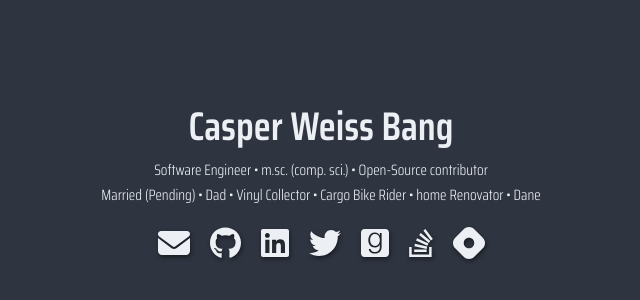
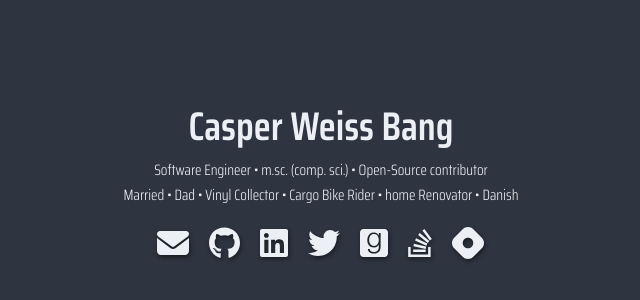
Before and after one commit to C0DK/C0DK.github.io, a React (Create React App) app: page / in a window 1280 px wide. Shown: the part 216-516 px from the top of the page, without its empty margins (319-959 px from the left). Built offline with nearby package versions, Linux system fonts and the light colour scheme.

Commit message:
Update married state (waay to late)

```diff
--- a/src/components/TagLine.tsx
+++ b/src/components/TagLine.tsx
@@ -8,12 +8,12 @@ const TagLine = () => (<>
     <Tag>Open-Source contributor</Tag>
   </TagRow>
   <TagInnerRow>
-    <Tag>Married (Pending)</Tag>
+    <Tag>Married</Tag>
     <Tag>Dad</Tag>
     <Tag>Vinyl Collector</Tag>
     <Tag>Cargo Bike Rider</Tag>
     <Tag>home Renovator</Tag>
-    <Tag>Dane</Tag>
+    <Tag>Danish</Tag>
   </TagInnerRow>
 </>
 );
```
